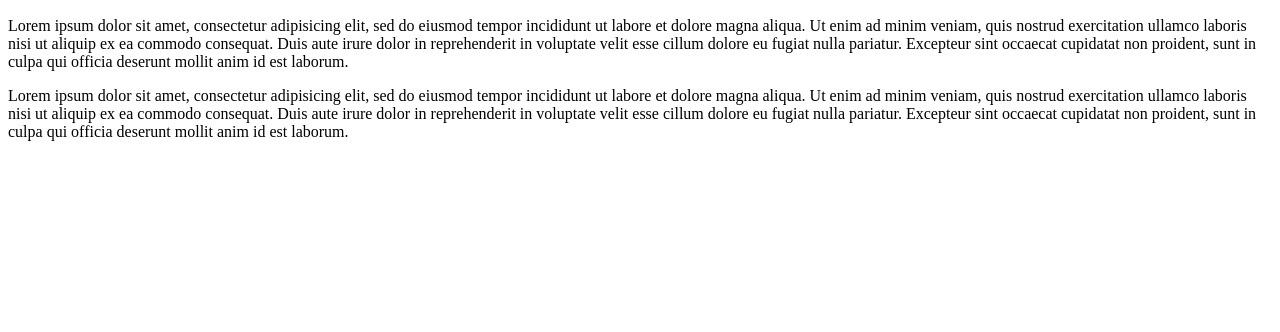
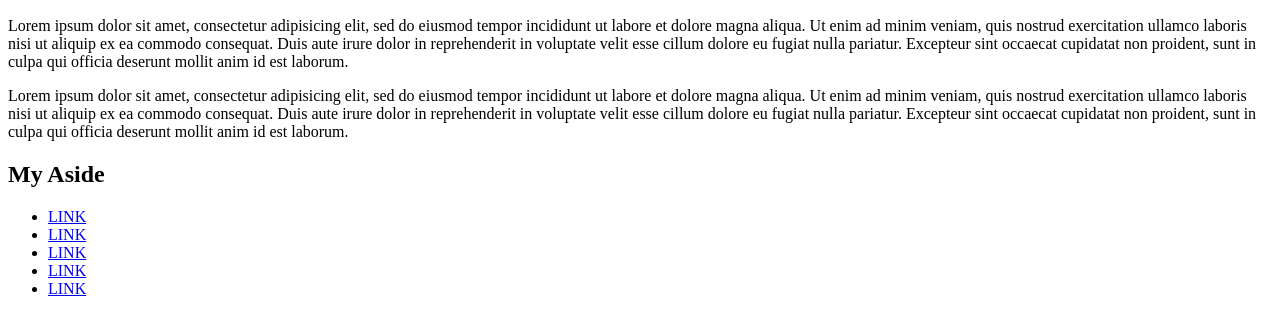
Before and after one commit to userbeau/gitsome, a plain HTML site: page index.html in a window 1280 px wide. Shown: the part 110-442 px from the top of the page. Drawn offline with Linux system fonts and the light colour scheme.

Commit message:
links added

```diff
--- a/index.html
+++ b/index.html
@@ -13,5 +13,15 @@
       <p> Lorem ipsum dolor sit amet, consectetur adipisicing elit, sed do eiusmod tempor incididunt ut labore et dolore magna aliqua. Ut enim ad minim veniam, quis nostrud exercitation ullamco laboris nisi ut aliquip ex ea commodo consequat. Duis aute irure dolor in reprehenderit in voluptate velit esse cillum dolore eu fugiat nulla pariatur. Excepteur sint occaecat cupidatat non proident, sunt in culpa qui officia deserunt mollit anim id est laborum.</p>
       <p> Lorem ipsum dolor sit amet, consectetur adipisicing elit, sed do eiusmod tempor incididunt ut labore et dolore magna aliqua. Ut enim ad minim veniam, quis nostrud exercitation ullamco laboris nisi ut aliquip ex ea commodo consequat. Duis aute irure dolor in reprehenderit in voluptate velit esse cillum dolore eu fugiat nulla pariatur. Excepteur sint occaecat cupidatat non proident, sunt in culpa qui officia deserunt mollit anim id est laborum.</p>
     </section>
+    <aside>
+      <h2>My Aside</h2>
+      <ul>
+        <li><a href="#">LINK</a></li>
+        <li><a href="#">LINK</a></li>
+        <li><a href="#">LINK</a></li>
+        <li><a href="#">LINK</a></li>
+        <li><a href="#">LINK</a></li>
+      </ul>
+    </aside>
 </body>
 </html>
```
